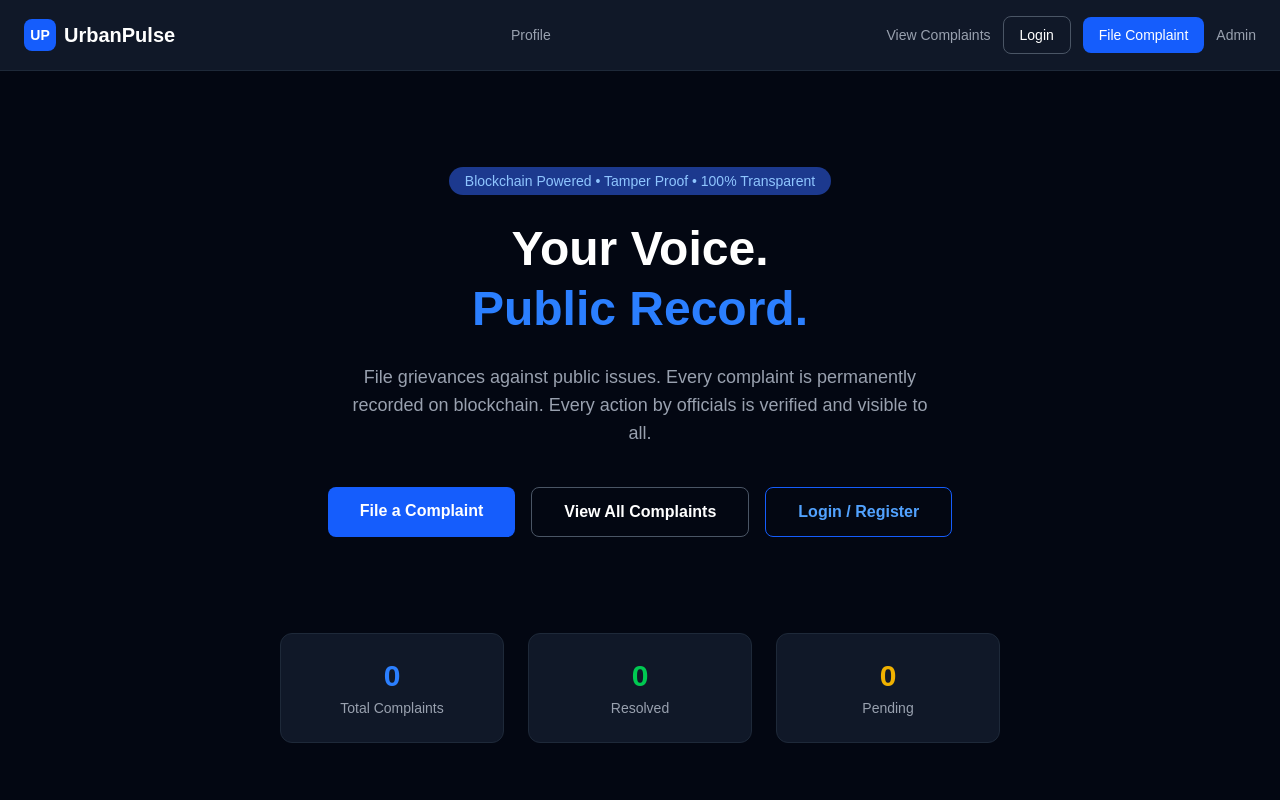
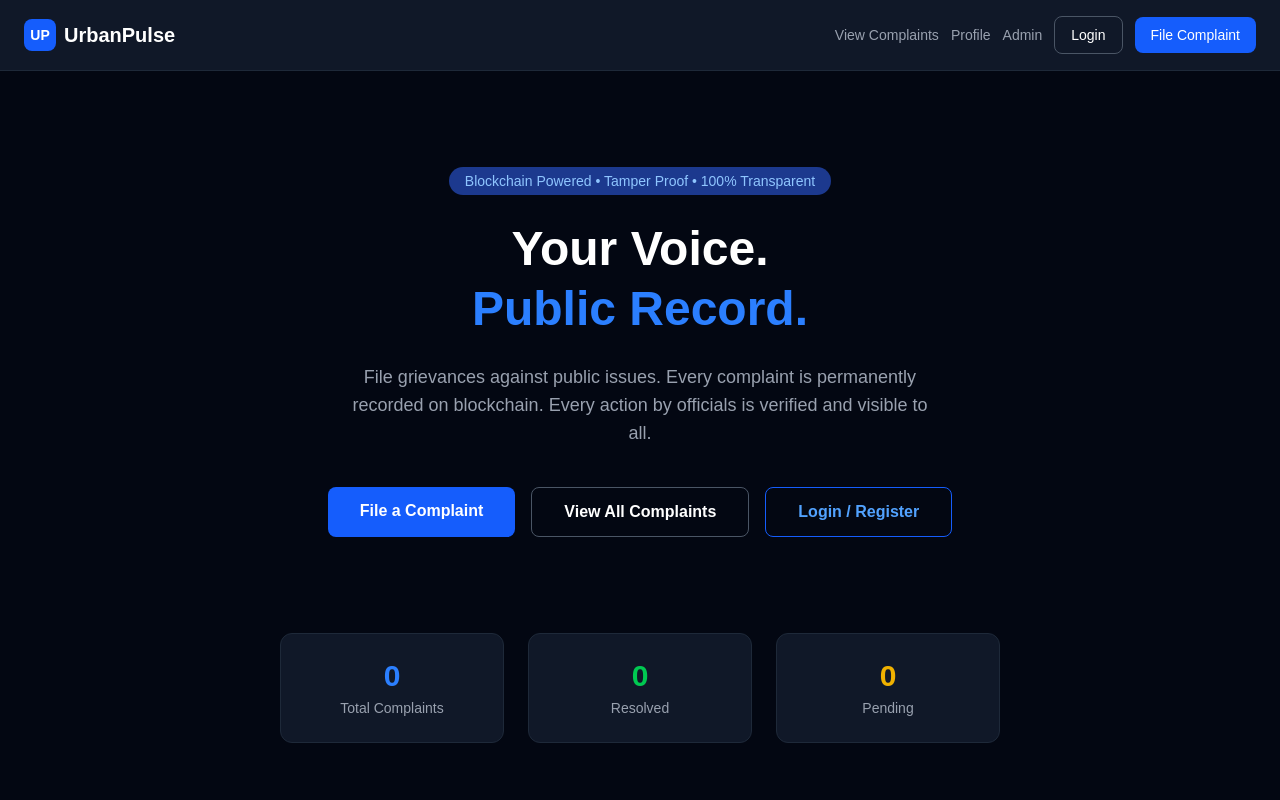
Before and after one commit to monishasundaram/UrbanPulse, a Next.js app in the folder frontend/: page / in a window 1280 px wide. Shown: the top 800 px of the page. Built offline with nearby package versions, Linux system fonts and the light colour scheme.

Commit message:
Fixed navbar

```diff
--- a/frontend/app/page.js
+++ b/frontend/app/page.js
@@ -10,21 +10,21 @@ export default function Home() {
     <div className="w-8 h-8 bg-blue-600 rounded-lg flex items-center justify-center font-bold text-sm">UP</div>
     <span className="text-xl font-bold text-white">UrbanPulse</span>
   </div>
+  <div className="flex items-center gap-3">
+    <Link href="/complaints" className="text-gray-400 hover:text-white text-sm transition">
+      View Complaints
+    </Link>
     <Link href="/profile" className="text-gray-400 hover:text-white text-sm transition">
       Profile
     </Link>
-        <div className="flex items-center gap-3">
-          <Link href="/complaints" className="text-gray-400 hover:text-white text-sm transition">
-            View Complaints
+    <Link href="/admin" className="text-gray-400 hover:text-white text-sm transition">
+      Admin
     </Link>
     <Link href="/login" className="border border-gray-600 hover:border-gray-400 px-4 py-2 rounded-lg text-sm font-medium transition">
       Login
     </Link>
     <Link href="/file-complaint" className="bg-blue-600 hover:bg-blue-700 px-4 py-2 rounded-lg text-sm font-medium transition">
       File Complaint
-          </Link>
-          <Link href="/admin" className="text-gray-400 hover:text-white text-sm transition">
-            Admin
     </Link>
   </div>
 </nav>
```
Lines whose indentation alone changed are shown as unchanged.
